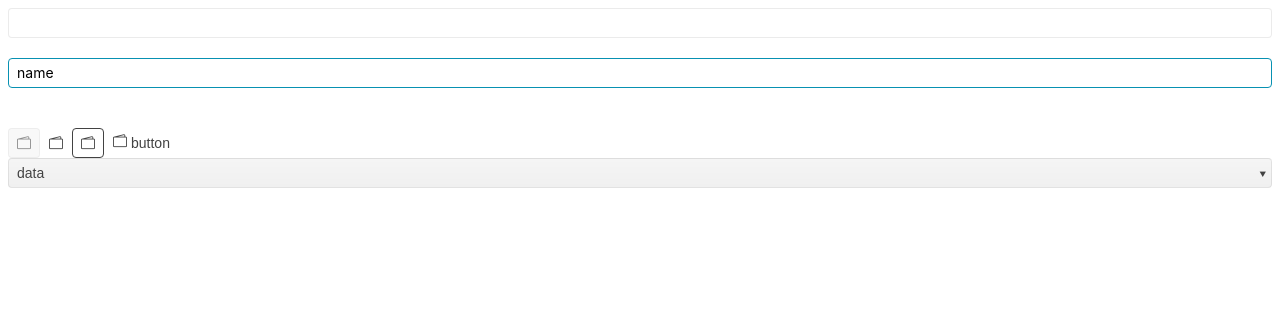
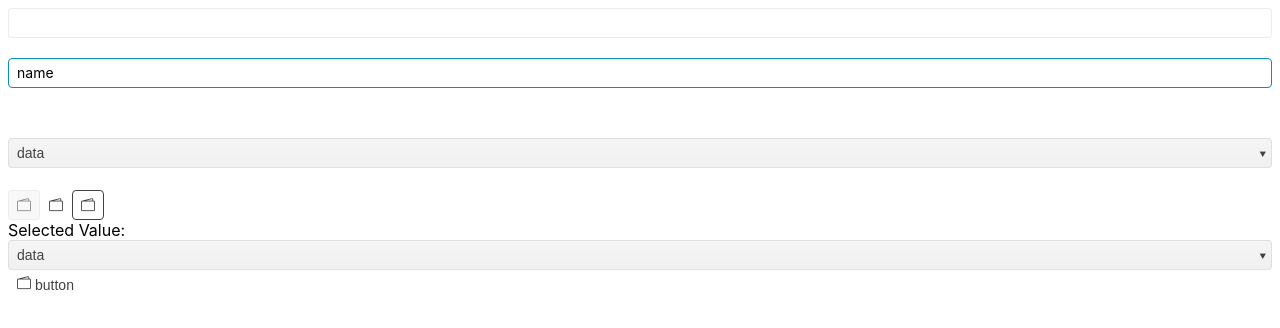
Before and after one commit to ShahedAhmadAhadi/components, a React (Create React App) app: page / in a window 1280 px wide. Shown: the top 328 px of the page. Built offline with nearby package versions, Linux system fonts and the light colour scheme; the HTML template or start-up script is replaced by a standard one.

Commit message:
drop implemented instead of dropdownelist

```diff
--- a/src/App.js
+++ b/src/App.js
@@ -1,6 +1,7 @@
-import React, { useEffect, useRef } from 'react';
+import React, { useEffect, useRef, useState } from 'react';
 import './App.css';
 import Button from './components/Button';
+import Drop from './components/Drop';
 import DropDownLIst from './components/DropDownLIst';
 import Input from './components/Input';
 
@@ -12,6 +13,13 @@ function App() {
   }, [])
 
 
+  const [value, setValue] = React.useState(null);
+  const handleChange = (event) => {
+    setValue(event.target.value);
+  };
+  // data = [{ a: 'red', id: 1 }]
+  const data = ['blue', 'red', 'green', 'black', 'white']
+  // textField = 'a'
 
   return (
     <div className="App">
@@ -19,12 +27,14 @@ function App() {
       <Input label="name" pattern='[A-Za-z]+' className="text-blue-300 border-cyan-600 focus:border-yellow-500" />
       <br></br>
       <br></br>
+      <Drop data={data} />
       <br></br>
       <Button fillMode={''} disabled className={''} icon={'bi bi-wallet2'}></Button>
-      <Button fillMode={'flat'} className={''} icon={'bi bi-wallet2'}></Button>
+      <Button fillMode={'flat'} className={'a'} icon={'bi bi-wallet2'}></Button>
       <Button fillMode={'outline'} className={''} icon={'bi bi-wallet2'}></Button>
+      <div className="example-config">Selected Value: {value}</div>
+      <DropDownLIst data={data} onChange={handleChange}></DropDownLIst>
       <Button fillMode={'link'} className={''} icon={'bi bi-wallet2'}>button</Button>
-      <DropDownLIst></DropDownLIst>
     </div>
   );
 }
--- /dev/null
+++ b/src/components/Drop.js
@@ -0,0 +1,35 @@
+import React, { forwardRef, useEffect, useRef, useState } from 'react'
+import Button from './Button'
+import Input from './Input'
+import ListItem from './ListItem'
+
+function Drop({ data, defaultItem, textField, value: propValue, filterable }) {
+    const [value, setValue] = useState(propValue)
+    const inputRef = useRef(null)
+    useEffect(() => {
+        if (filterable) {
+            inputRef.current.focus()
+        }
+        console.log(value)
+    })
+    defaultItem = 'data'
+    console.log(value)
+    return (
+        <React.Fragment>
+            <ul onClick={(e) => { e.stopPropagation() }} className={`option-wrapper`}>
+                <Button className={'select option-item'}>
+                    <span className='select-default-text'>{value ? typeof value == 'string' ? value : value[textField] : defaultItem}</span><span className='select-caret'>&#119119;</span>
+                    </Button>
+                {/* {filterable && <li className='option-item' key={'search-list-items'}><img className='search-icon' src='search.svg' alt='search-icon' /><Input
+                    onBlur={(e) => inputBlurHandler(e)}
+                    ref={inputRef} id="search-input" className='filter-input pl-8' /></li>} */}
+                <div className='div'>
+                <ListItem data={data} textField={textField} value={(item) => setValue(item)} />
+
+                </div>
+            </ul>
+        </React.Fragment>
+    )
+}
+
+export default Drop
--- a/src/components/DropDownLIst.js
+++ b/src/components/DropDownLIst.js
@@ -1,24 +1,14 @@
 import React, {forwardRef, useEffect, useRef, useState} from 'react'
 import Button from './Button'
 import Input from './Input'
+import ListItem from './ListItem'
 
-function DropDownLIst(data, defaultItem, textField, filterable = true) {
+function DropDownLIst({data, defaultItem, textField, value: propValue, filterable = true}) {
     const [height, setHeight] = useState('hidden')
-    const [value, setValue] = useState(null)
+    const [value, setValue] = useState(propValue)
     const inputRef = useRef(null)
-    const keyGenerator = () => {
-        let randNums = Math.round(Math.random() * 9000 + 999)
-        let key = ['', '-', randNums]
-        const alphaNumGenerator = () => {
-            let randAlpha = Math.ceil(Math.random() * 26)
-            return randAlpha
-        }
-        for (let i = 0; i < 4; i++) {
-            let oneAlphaNum = alphaNumGenerator()
-            key[0] += String.fromCharCode(oneAlphaNum + 64)
-        }
-        return key.join('')
-    }
+
+
     const onChangeHandler = () => {
 
     }
@@ -26,7 +16,6 @@ function DropDownLIst(data, defaultItem, textField, filterable = true) {
         if (filterable) {
             inputRef.current.focus()
         }
-        console.log(value)
     })
 
     const clickHandler = (e) => {
@@ -39,33 +28,35 @@ function DropDownLIst(data, defaultItem, textField, filterable = true) {
         if (filterable) {
             setHeight('flex')
         }else{
-            setHeight('hidden')
+            setTimeout(() => {
+                setHeight('hidden')
 
+            }, 100);
         }
-        console.log('first')
     }
     const inputBlurHandler = (e) => {
-        console.log('input')
         e.stopPropagation()
-        setHeight('hidden')
+        setTimeout(() => {
+            setHeight('hidden')
+        }, 100);
     }
     const liClickHandler = (item) => {
         // setValue()
         console.log(item)
     }
-    data = [{ item: 'red', id: 1 }]
-    // data = ['blue', 'red']
-    textField = 'item'
     defaultItem = 'data'
     return (
         <React.Fragment>
-            <div id='drop-down' className=' relative' onClick={clickHandler} onBlur={() => blurHandler('hidden')}>
-                <Button className={'select'}><span className='select-default-text'>{defaultItem}</span><span className='select-caret'>&#119119;</span>
+            <div id='drop-down' className=' relative' onClick={clickHandler}
+             onBlur={() => blurHandler('hidden')}
+             >
+                <Button className={'select'}><span className='select-default-text'>{value ? typeof value == 'string' ? value: value[textField] : defaultItem}</span><span className='select-caret'>&#119119;</span>
                 </Button>
-                <ul className={`option-wrapper ${height} h-max`}>
-                    {filterable && <li className='option-item' key={keyGenerator()}><img className='search-icon' src='search.svg' alt='search-icon' /><Input onBlur={(e) => inputBlurHandler(e)}  ref={inputRef} id="search-input" className='filter-input pl-8' /></li>}
-                    {textField && data && data.map(item => (<li className='option-item' value={item} onClick={() => setValue(item)} key={item.id ? item.id : keyGenerator()}>{item[textField]}</li>))}
-                    {!textField && data && data.map(item => (<li className='option-item' onMouseOver={() => liClickHandler(item)} key={keyGenerator()}>{item}</li>))}
+                <ul onClick={(e) => {e.stopPropagation()}} className={`option-wrapper ${height} h-max`}>
+                    {filterable && <li className='option-item' key={'search-list-items'}><img className='search-icon' src='search.svg' alt='search-icon' /><Input
+                    onBlur={(e) => inputBlurHandler(e)}
+                      ref={inputRef} id="search-input" className='filter-input pl-8' /></li>}
+                    <ListItem data={data} textField={textField} value={(item) => setValue(item)} />
                 </ul>
             </div>
             {/* <select className='default-style select' value={defaultItem} onChange={() => onChangeHandler()}>
--- /dev/null
+++ b/src/components/ListItem.js
@@ -0,0 +1,46 @@
+import React from 'react';
+
+function ListItem({ textField, data, value, ...other }) {
+    const keyGenerator = () => {
+        let randNums = Math.round(Math.random() * 9000 + 999);
+        let key = ['', '-', randNums];
+        const alphaNumGenerator = () => {
+            let randAlpha = Math.ceil(Math.random() * 26);
+            return randAlpha;
+        };
+        for (let i = 0; i < 4; i++) {
+            let oneAlphaNum = alphaNumGenerator();
+            key[0] += String.fromCharCode(oneAlphaNum + 64);
+        }
+        return key.join('');
+    };
+    return (
+        <React.Fragment>
+            {textField &&
+                data &&
+                data.map((item) => (
+                    <li
+                        className="option-item"
+                        onClick={() => value(item)}
+                        key={item.id ? item.id : keyGenerator()}
+                        {...other}
+                        >
+                        {item[textField]}
+                    </li>
+                ))}
+            {!textField &&
+                data &&
+                data.map((item) => (
+                    <li
+                        className="option-item"
+                        onClick={() => value(item)}
+                        {...other}
+                        key={keyGenerator()}>
+                        {item}
+                    </li>
+                ))}
+        </React.Fragment>
+    );
+}
+
+export default ListItem;
--- a/src/index.css
+++ b/src/index.css
@@ -203,63 +203,81 @@
         border-color: rgba(0, 0, 0, 0.08);
         color: #424242;
         background-color: #f5f5f5;
-        background-image: linear-gradient(rgba(0, 0, 0, 0), rgba(0, 0, 0, 0.02));
+        background-image: linear-gradient(
+            rgba(0, 0, 0, 0),
+            rgba(0, 0, 0, 0.02)
+        );
         cursor: pointer;
         list-style-type: none;
         padding: 4px 8px;
         font-size: 14px;
         width: 100%;
         min-width: max-content;
+        height: max-content;
     }
     .select option {
         border: none;
     }
-    .select-default-text{
+    .select-default-text {
         margin-right: 20px;
     }
-    .select-caret{
+    .select-caret {
         font-size: 25px;
         color: #424242;
         position: absolute;
         top: -8px;
         right: 4px;
     }
-    .select:focus ~ .option-wrapper {
+    /* .select:focus ~ .option-wrapper {
         border: 1px solid #00000014;
-    }
-    .option-wrapper{
+    } */
+    .option-wrapper {
         /* border: 1px solid #00000014; */
         box-sizing: border-box;
-        height: 0;
+        /* height: auto;
+        max-height: 30px; */
+        height: max-content;
         width: 100%;
-        display: flex;
-        flex-direction: column;
-        overflow:hidden;
+        /* overflow:hidden; */
         z-index: 10;
-        position: absolute;
+        position: relative;
         padding: 0;
         top: 14px;
         left: 0;
+        /* transition: ease 2s; */
     }
-    .option-item{
+    .option-item {
         list-style-type: none;
         padding: 4px 8px;
         font-size: 14px;
         color: #424242;
         display: flex;
     }
-    .option-wrapper:focus-within{
+    .div {
+        box-sizing: border-box;
+        height: auto;
+        max-height: 0;
+        overflow: hidden;
+        transition: max-height 0.5s;
+        position: absolute;
+        width: 100%;
+        background-color: #fff;
+        z-index: 20;
+    }
+    .option-wrapper:focus-within .div {
         border: 1px solid #00000014;
         box-shadow: 1px 1px 2px #e5dede;
+        transition: max-height 0.5s;
+        max-height: 200px;
     }
-    .option-item:hover{
+    .option-item:hover {
         background-color: #00000014;
         cursor: pointer;
     }
-    .filter-input{
+    .filter-input {
         width: 100%;
     }
-    .search-icon{
+    .search-icon {
         position: absolute;
         z-index: 10;
         padding: 7px 8px;
```
